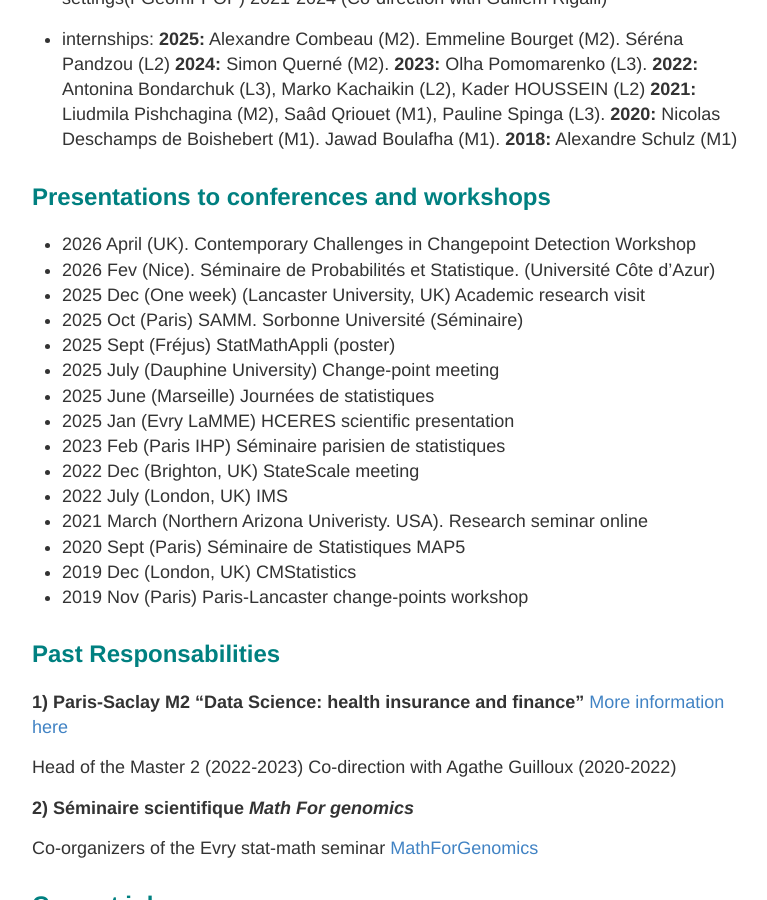
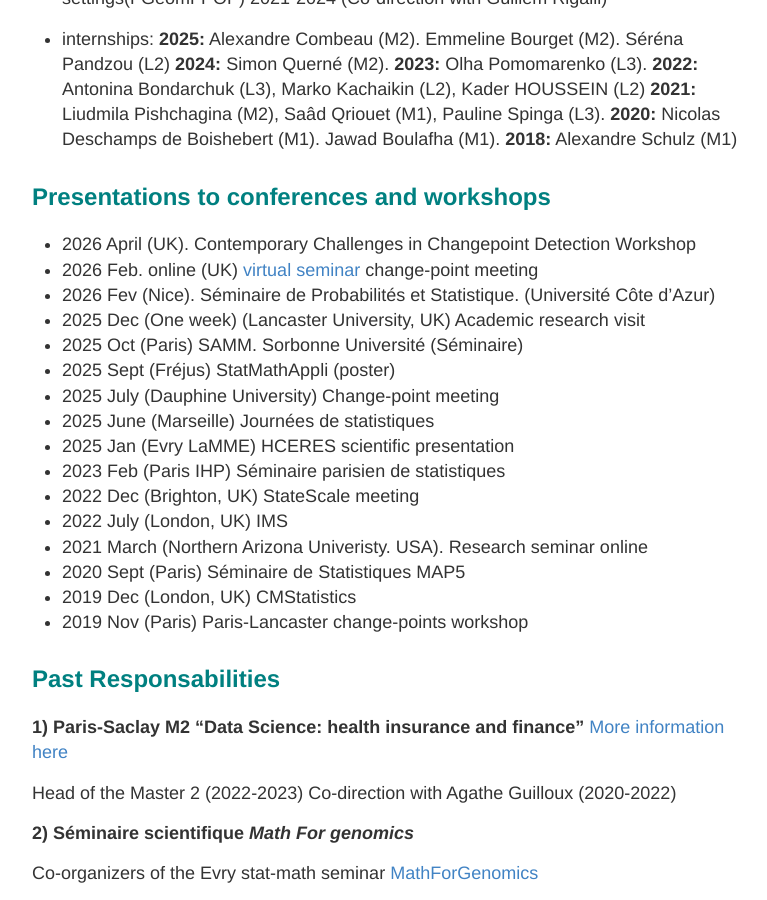
Before and after one commit to vincentrunge/vincentrunge.github.io, a Jekyll site: the page built from About.md, in a window 1280 px wide and 900 px high, scrolled down 537 px. Shown: the whole window, without its empty margins (248-1015 px from the left). Built offline with Jekyll 4.4.1, drawn with Linux system fonts in a browser that asks for light colours.

Commit message:
Update About.md

```diff
--- a/About.md
+++ b/About.md
@@ -34,6 +34,7 @@ multivariate extensions of change point detection algorithms in online (MdFOCuS)
 ## <span style="color:teal;"> Presentations to conferences and workshops </span>
 
 - 2026 April (UK). Contemporary Challenges in Changepoint Detection Workshop
+- 2026 Feb. online (UK) [virtual seminar](https://www.dass-programme.org/virtual-seminar-series) change-point meeting
 - 2026 Fev (Nice). Séminaire de Probabilités et Statistique. (Université Côte d'Azur)
 - 2025 Dec (One week) (Lancaster University, UK) Academic research visit
 - 2025 Oct (Paris) SAMM. Sorbonne Université (Séminaire)
```
